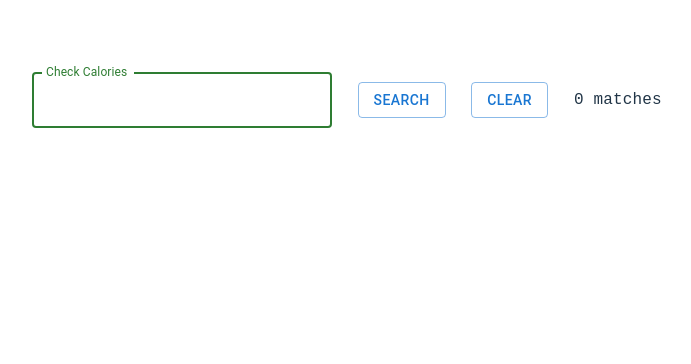
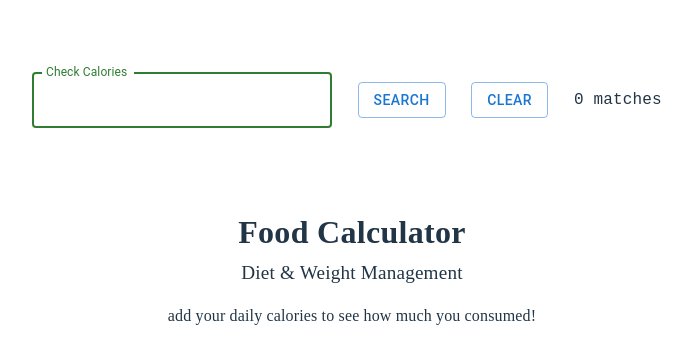
Before and after one commit to JustBecerra/Calorie-Counter, a React (Vite) app: page / in a window 1280 px wide. Shown: the top 364 px of the page, without its empty margins (288-979 px from the left). Built offline with nearby package versions, Linux system fonts and the light colour scheme.

Commit message:
added placeholder text, need to style it

```diff
--- a/src/components/FoodList/index.tsx
+++ b/src/components/FoodList/index.tsx
@@ -41,7 +41,7 @@ export const FoodList = () => {
   return (
     <Stack
       sx={{
-        overflowY: "scroll",
+        overflowY: "auto",
       }}
       mt="10vh"
       flexDirection="column"
@@ -50,8 +50,21 @@ export const FoodList = () => {
       alignItems="center"
       gridTemplateColumns={3}
     >
+      {filteredData.length === 0 &&
+        <Stack width="24rem" height="6rem">
+          <Typography fontSize="2rem" fontWeight="600" fontFamily="PlayfairDisplay">
+            Food Calculator
+          </Typography>
+          <Typography fontSize="1.2rem" fontWeight="500" fontFamily="PlayfairDisplay" marginTop="0.2rem">
+            Diet & Weight Management
+          </Typography>
+          <Typography fontSize="1rem" fontWeight="400" fontFamily="PlusJakartaSans" marginTop="1rem">
+            add your daily calories to see how much you consumed!
+          </Typography>
+        </Stack>
+      }
       {renderItems()}
-      {items.length === 15 && (
+      {items.length === 15 && filteredData.length > 0 && (
         <Button
           size="large"
           sx={{ marginBottom: "2rem" }}
```
